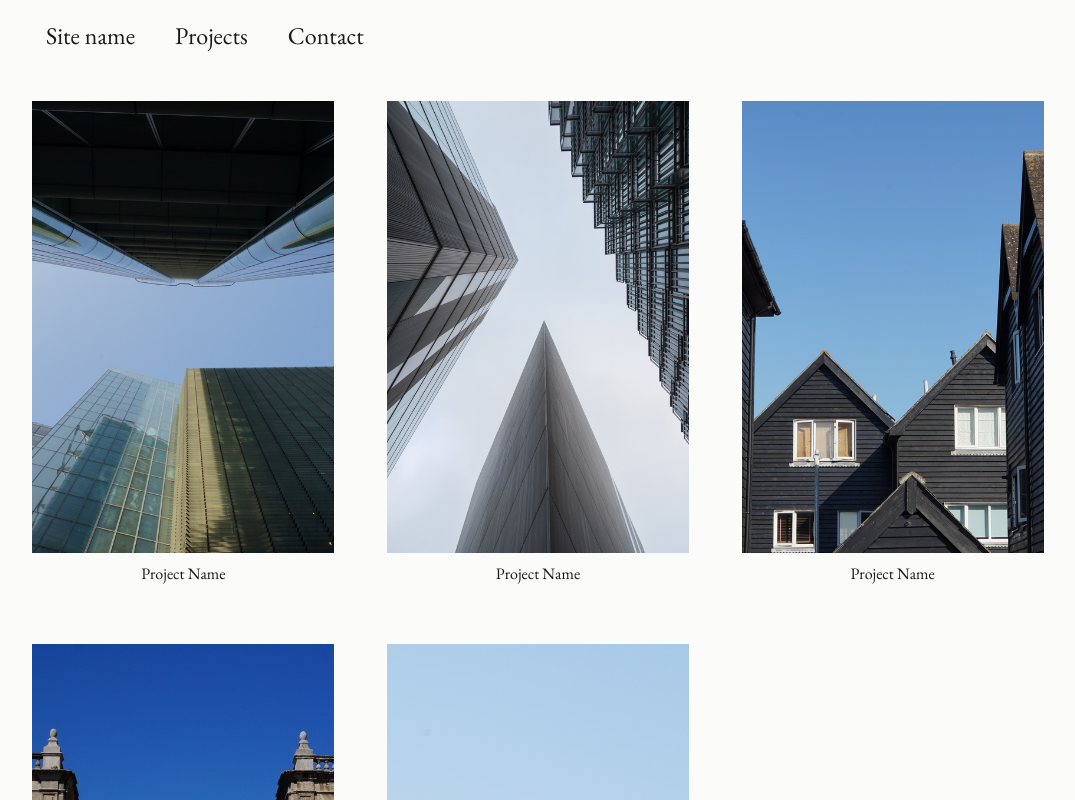
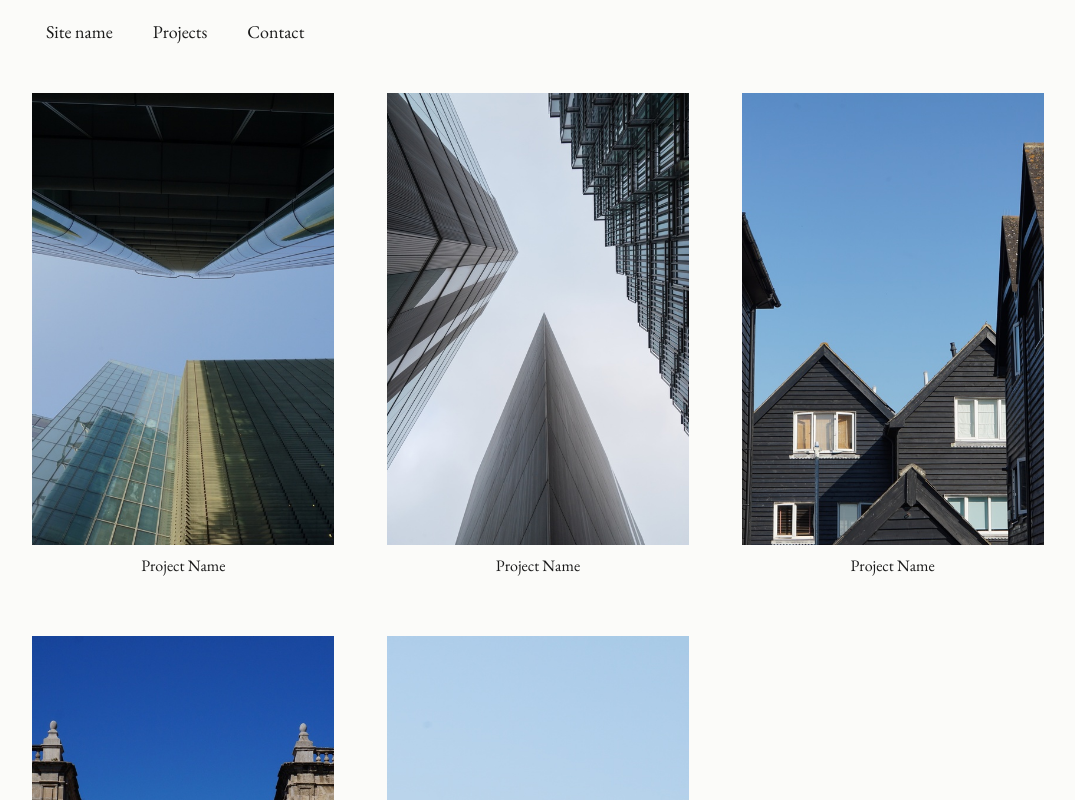
Before and after one commit to NikDenissov/photography-portfolio, a React (Vite) app: page / in a window 1280 px wide. Shown: the top 800 px of the page, without its empty margins (102-1177 px from the left). Built offline with nearby package versions, Linux system fonts and the light colour scheme.

Commit message:
Reduced the navbar's font size

```diff
--- a/src/components/Navbar.css
+++ b/src/components/Navbar.css
@@ -1,5 +1,5 @@
 nav {
-    font-size: x-large;
+    font-size: large;
     margin-top: var(--spacing-small);
     margin-bottom: var(--spacing-medium);
 }
```
